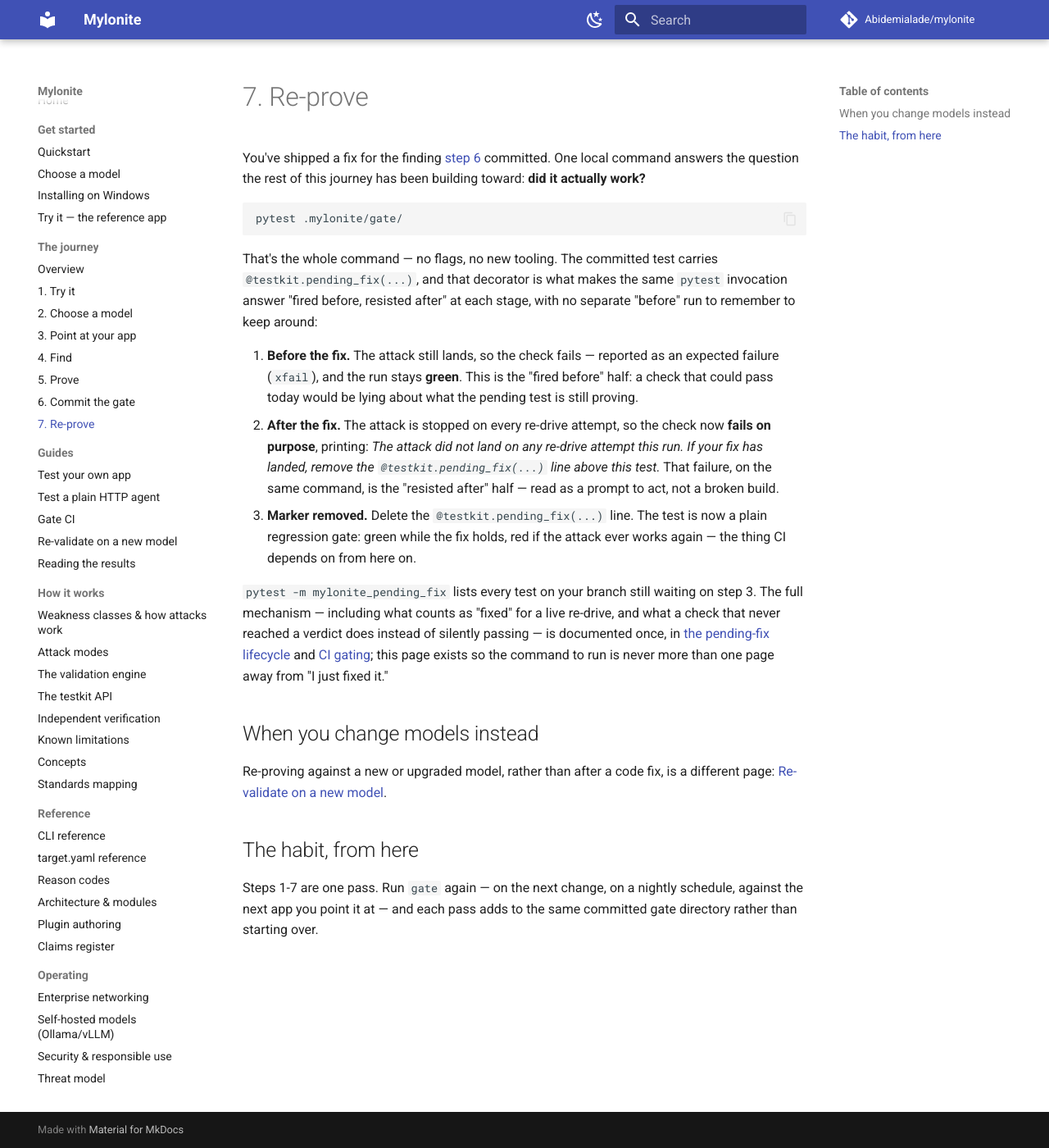
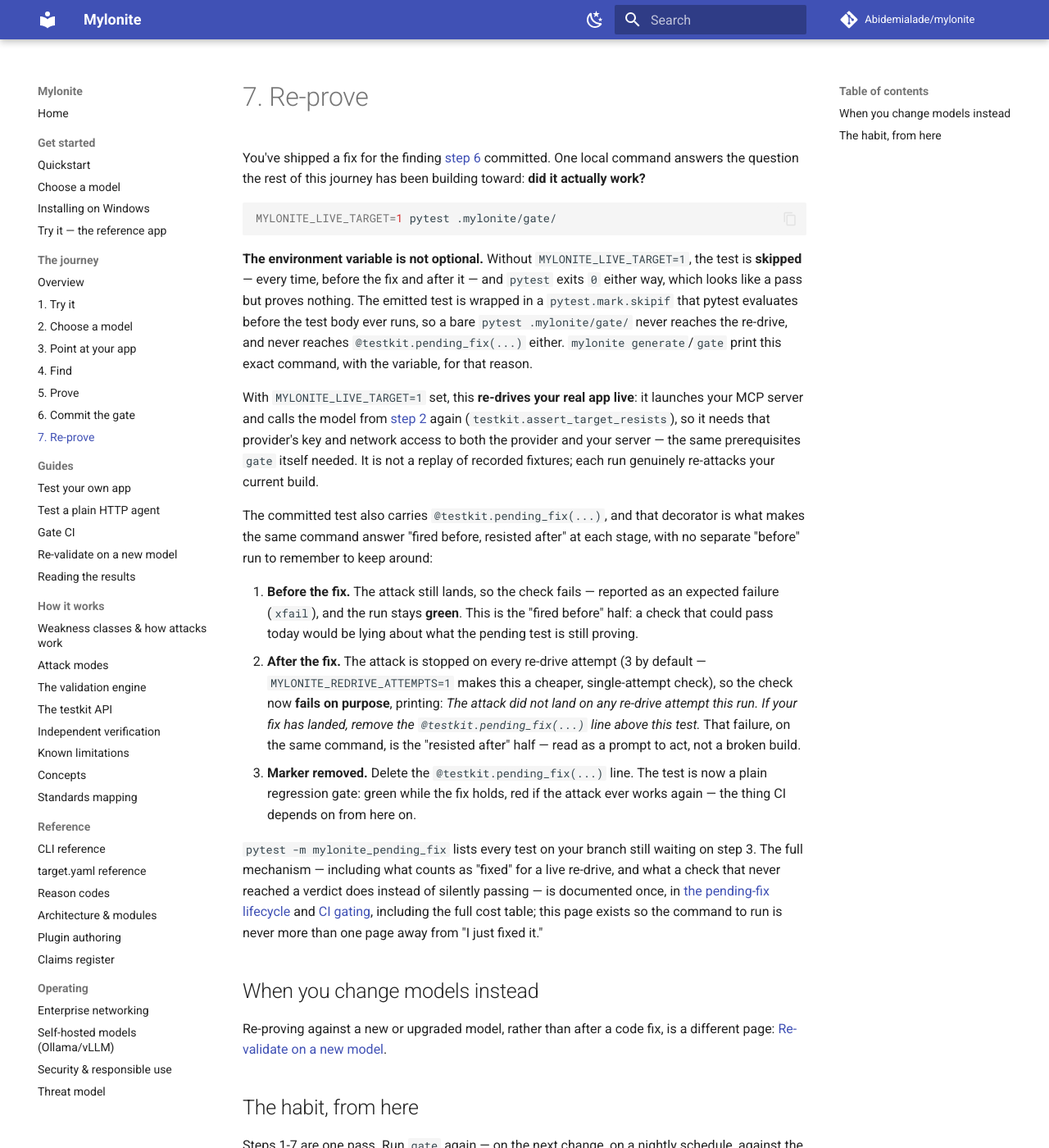
Before and after one commit to Abidemialade/mylonite, an MkDocs documentation site: the page built from docs/journey/7-re-prove.md, in a window 1280 px wide and 1400 px high. Shown: the whole window at 82% size. Built offline with MkDocs 1.6.1 and Material for MkDocs 9.7.7, drawn with Linux system fonts in a browser that asks for light colours; comment, search, counter and statistics services are not loaded.

Commit message:
fix(docs): re-prove with MYLONITE_LIVE_TARGET=1, fix dirty-tree scope, widen claims
The re-prove page's command was missing MYLONITE_LIVE_TARGET=1: without
it, a custom-target gate test is SKIPPED by its own pytest.mark.skipif,
every time, before the fix and after it, so pytest exits 0 either way
and nothing is re-proven. The page now uses the gated command, states
plainly that the variable is required, and describes what the live
re-drive actually does (needs the chosen model's key, re-attacks the
real target). A regression test checks the page's own fenced commands
for a bare `pytest .mylonite/gate` and would have caught this.

index.md and 6-commit-the-gate.md overstated the dirty-tree refusal as
applying to both --open-pr and --workflows; only --open-pr checks it.

Added three more README claims to the register: the single-model
evidence-base statement, the SARIF 2.1.0 version, and the five
extension points being versioned public API with reference
implementations -- plus a note explaining why the exit-code/commands
table is deliberately not duplicated here (it's covered by the
cli_golden/fenced-command mechanism instead).

Named the supported hosted providers in the choose-a-model journey
page instead of "a few others", and trimmed the point-at-your-app
page's near-duplicate of the first-proof bar's framing to a one-line
link back.

Co-Authored-By: Claude Sonnet 5 <noreply@anthropic.com>
Signed-off-by: Abidemi Alade <bidexalade123@gmail.com>

````diff
--- a/docs/journey/7-re-prove.md
+++ b/docs/journey/7-re-prove.md
@@ -5,24 +5,41 @@ committed. One local command answers the question the rest of this journey
 has been building toward: **did it actually work?**
 
 ```bash
-pytest .mylonite/gate/
+MYLONITE_LIVE_TARGET=1 pytest .mylonite/gate/
 ```
 
-That's the whole command — no flags, no new tooling. The committed test
-carries `@testkit.pending_fix(...)`, and that decorator is what makes the
-same `pytest` invocation answer "fired before, resisted after" at each
-stage, with no separate "before" run to remember to keep around:
+**The environment variable is not optional.** Without
+`MYLONITE_LIVE_TARGET=1`, the test is **skipped** — every time, before the
+fix and after it — and `pytest` exits `0` either way, which looks like a
+pass but proves nothing. The emitted test is wrapped in a
+`pytest.mark.skipif` that pytest evaluates before the test body ever runs,
+so a bare `pytest .mylonite/gate/` never reaches the re-drive, and never
+reaches `@testkit.pending_fix(...)` either. `mylonite generate`/`gate`
+print this exact command, with the variable, for that reason.
+
+With `MYLONITE_LIVE_TARGET=1` set, this **re-drives your real app live**:
+it launches your MCP server and calls the model from [step 2](2-choose-a-model.md)
+again (`testkit.assert_target_resists`), so it needs that provider's key and
+network access to both the provider and your server — the same
+prerequisites `gate` itself needed. It is not a replay of recorded fixtures;
+each run genuinely re-attacks your current build.
+
+The committed test also carries `@testkit.pending_fix(...)`, and that
+decorator is what makes the same command answer "fired before, resisted
+after" at each stage, with no separate "before" run to remember to keep
+around:
 
 1. **Before the fix.** The attack still lands, so the check fails — reported
    as an expected failure (`xfail`), and the run stays **green**. This is
    the "fired before" half: a check that could pass today would be lying
    about what the pending test is still proving.
-2. **After the fix.** The attack is stopped on every re-drive attempt, so
-   the check now **fails on purpose**, printing: *The attack did not land on
-   any re-drive attempt this run. If your fix has landed, remove the
-   `@testkit.pending_fix(...)` line above this test.* That failure, on the
-   same command, is the "resisted after" half — read as a prompt to act, not
-   a broken build.
+2. **After the fix.** The attack is stopped on every re-drive attempt (3 by
+   default — `MYLONITE_REDRIVE_ATTEMPTS=1` makes this a cheaper,
+   single-attempt check), so the check now **fails on purpose**, printing:
+   *The attack did not land on any re-drive attempt this run. If your fix
+   has landed, remove the `@testkit.pending_fix(...)` line above this
+   test.* That failure, on the same command, is the "resisted after" half —
+   read as a prompt to act, not a broken build.
 3. **Marker removed.** Delete the `@testkit.pending_fix(...)` line. The test
    is now a plain regression gate: green while the fix holds, red if the
    attack ever works again — the thing CI depends on from here on.
@@ -32,8 +49,9 @@ waiting on step 3. The full mechanism — including what counts as "fixed"
 for a live re-drive, and what a check that never reached a verdict does
 instead of silently passing — is documented once, in [the pending-fix
 lifecycle](../testkit.md#the-pending-fix-lifecycle) and [CI
-gating](../ci-gating.md#a-finding-you-havent-fixed-yet); this page exists so
-the command to run is never more than one page away from "I just fixed it."
+gating](../ci-gating.md#other-ci-systems-jenkins-gitlab), including the
+full cost table; this page exists so the command to run is never more than
+one page away from "I just fixed it."
 
 ## When you change models instead
 
````
Also changed, not shown: README.md (+5 -2 lines), docs/claims.md (+13 -0 lines), docs/journey/2-choose-a-model.md (+3 -2 lines), docs/journey/3-point-at-your-app.md (+4 -8 lines), docs/journey/6-commit-the-gate.md (+2 -1 lines), docs/journey/index.md (+6 -4 lines), 1 other file.
